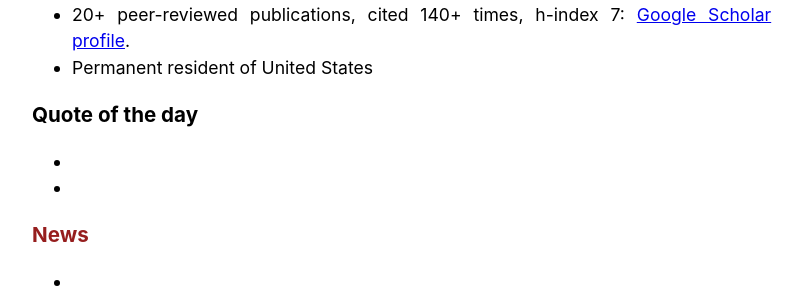
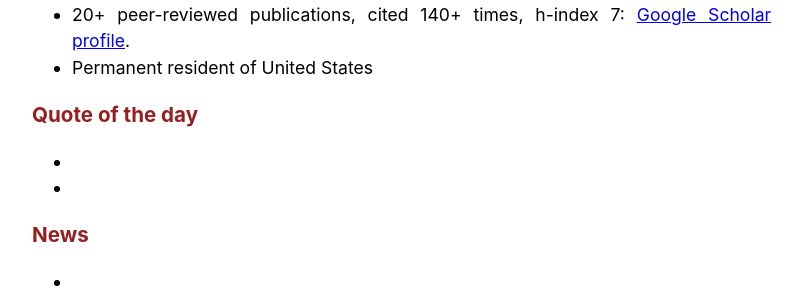
Before and after one commit to afonari/afonari.github.io, a Jekyll site: the page built from index.md, in a window 1280 px wide. Shown: the part 570-865 px from the top of the page, without its empty margins (56-858 px from the left). Built offline with Jekyll 4.4.1, drawn with Linux system fonts in a browser that asks for light colours; Markdown is read by kramdown in place of the engine named in the settings.

Commit message:
Update screen.css

```diff
--- a/css/screen.css
+++ b/css/screen.css
@@ -27,7 +27,7 @@ ol li {
   margin: 0 0 5px 0;
 }
 
-#news, #summary, #research-projects, #notes, #publications, #oral-presentations, #theses {
+#news, #summary, #quote-of-the-day, #research-projects, #notes, #publications, #oral-presentations, #theses {
   color: #961E1E;
 }
 
```
